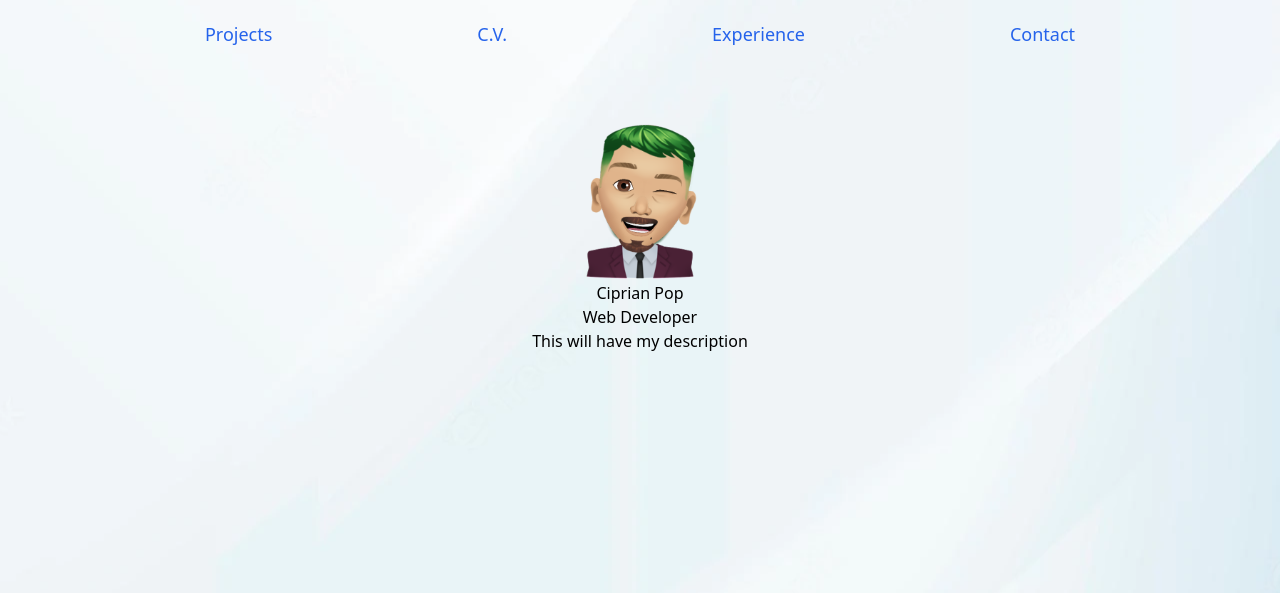
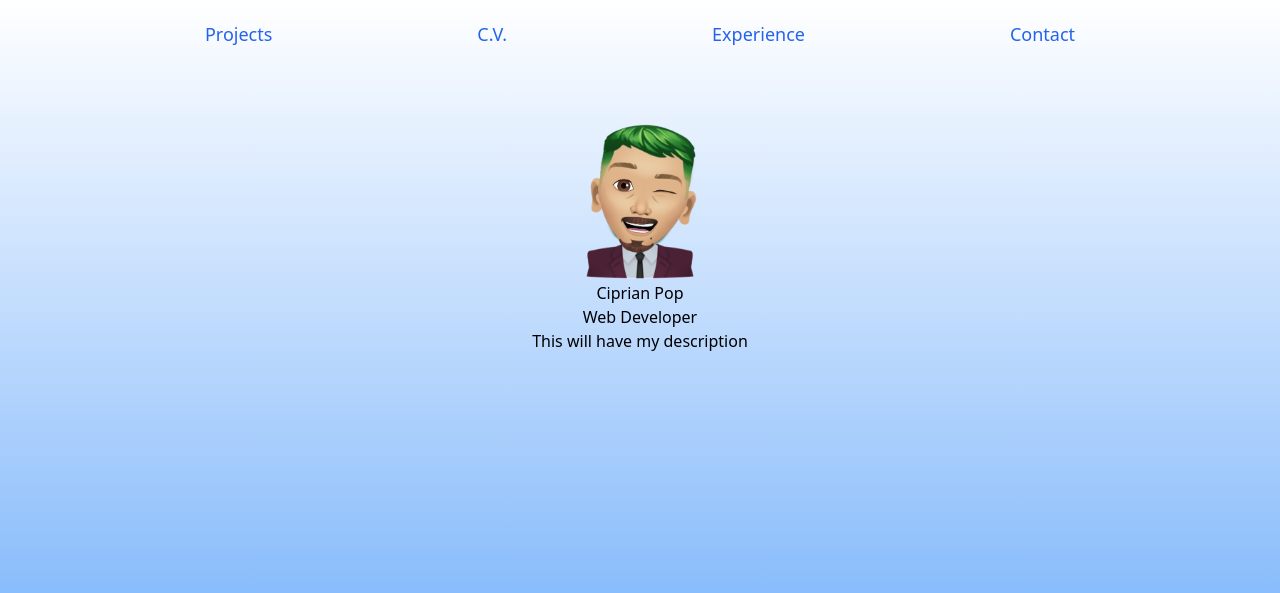
Before and after one commit to c-v-pop/portfolio, a PHP site: page / in a window 1280 px wide. Shown: the top 593 px of the page. Run offline with PHP 8.4, Linux system fonts and the light colour scheme.

Commit message:
changed background

```diff
--- a/dist/output.css
+++ b/dist/output.css
@@ -555,12 +563,27 @@ video {
   justify-content: space-evenly;
 }
 
+.border-t-yellow-50 {
+  --tw-border-opacity: 1;
+  border-top-color: rgb(254 252 232 / var(--tw-border-opacity));
+}
+
+.bg-gradient-to-t {
+  background-image: linear-gradient(to top, var(--tw-gradient-stops));
+}
+
+.bg-gradient-to-b {
+  background-image: linear-gradient(to bottom, var(--tw-gradient-stops));
+}
+
+.from-blue-400 {
+  --tw-gradient-from: #60a5fa;
+  --tw-gradient-to: rgb(96 165 250 / 0);
+  --tw-gradient-stops: var(--tw-gradient-from), var(--tw-gradient-to);
+}
+
 .text-center {
   text-align: center;
-}
-
-.align-middle {
-  vertical-align: middle;
 }
 
 .text-lg {
@@ -571,6 +594,14 @@ video {
 .text-blue-600 {
   --tw-text-opacity: 1;
   color: rgb(37 99 235 / var(--tw-text-opacity));
+}
+
+.delay-1000 {
+  transition-delay: 1000ms;
+}
+
+.duration-1000 {
+  transition-duration: 1000ms;
 }
 
 a {
--- a/index.php
+++ b/index.php
@@ -6,7 +6,7 @@
 <link rel="stylesheet" href="./dist/output.css">
 <title>Ciprian Pop's Portofolio</title>
 </head>
-<body>
+<body class="bg-gradient-to-t from-blue-400 border-t-yellow-50">
     <header>
         <nav class="flex flex-wrap justify-evenly text-lg my-5">
             <a href="projects.php">Projects</a>
@@ -15,7 +15,7 @@
             <a href="mailto:ciprianvlad888@gmail.com?subject=The%20subject%20of%20the%20mail">Contact</a>
         </nav>
         <div class="mx-auto w-1/6">
-            <img class="hover:animate-bounce" src="images/logo.PNG" alt="logo">
+            <img class="hover:animate-ping duration-1000 delay-1000" src="images/logo.PNG" alt="logo">
             <h1 class="text-center">Ciprian Pop</h1>
             <p class="text-center">Web Developer</p>
         </div>
```
Also changed, not shown: other parts of dist/output.css (+20 -35 lines).
